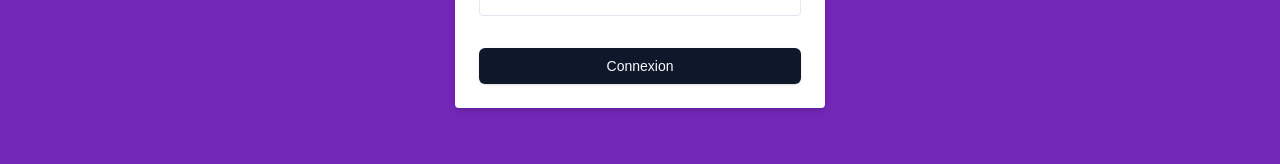
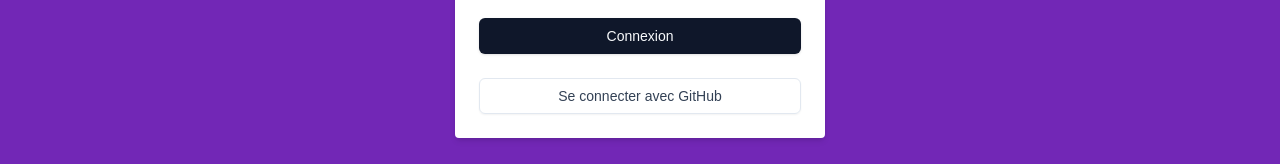
Before and after one commit to allanthieryd/ecommerce_web, a Next.js app: page /login in a window 1280 px wide. Shown: the part 448-612 px from the top of the page. Built offline with nearby package versions, Linux system fonts and the light colour scheme; no server answers.

Commit message:
Added connection with GitHub

```diff
--- a/src/pages/login.tsx
+++ b/src/pages/login.tsx
@@ -1,7 +1,7 @@
 import { useState } from "react"
-import { loginUser } from "../services/login"
 import { useRouter } from "next/router"
 import { Button } from "@/components/ui/button"
+import { supabase } from "../utils/supabase" // Assurez-vous que Supabase est correctement configuré
 
 export default function LoginPage() {
   const [email, setEmail] = useState("")
@@ -9,15 +9,46 @@ export default function LoginPage() {
   const [error, setError] = useState("")
   const router = useRouter()
 
+  // Fonction de connexion avec l'email et le mot de passe
   const handleLogin = async (e: React.FormEvent) => {
     e.preventDefault()
     try {
-      const user = await loginUser(email, password)
-      if (user) {
+      const { data, error } = await supabase.auth.signInWithPassword({
+        email,
+        password,
+      })
+      if (error) throw new Error(error.message)
+      if (data?.user) {
         router.push("/")
       }
     } catch (err: any) {
       setError(err.message)
+    }
+  }
+
+  // Fonction de connexion avec GitHub
+  const handleGithubLogin = async () => {
+    const { error } = await supabase.auth.signInWithOAuth({
+      provider: "github",
+    })
+    if (error) {
+      setError(error.message)
+      return
+    }
+
+    // Vérifier la session après la connexion
+    const { data: sessionData, error: sessionError } =
+      await supabase.auth.getSession()
+    if (sessionError) {
+      setError(sessionError.message)
+      return
+    }
+
+    // Si une session existe, rediriger
+    if (sessionData?.session?.user) {
+      router.push("/")
+    } else {
+      setError("Aucun utilisateur connecté.")
     }
   }
 
@@ -47,6 +78,16 @@ export default function LoginPage() {
         <Button type="submit" variant="default" className="w-full mt-4">
           Connexion
         </Button>
+        {/* Bouton de connexion avec GitHub */}
+        <div className="mt-4 text-center">
+          <Button
+            variant="outline"
+            className="w-full mt-2"
+            onClick={handleGithubLogin}
+          >
+            Se connecter avec GitHub
+          </Button>
+        </div>
       </form>
     </div>
   )
```
